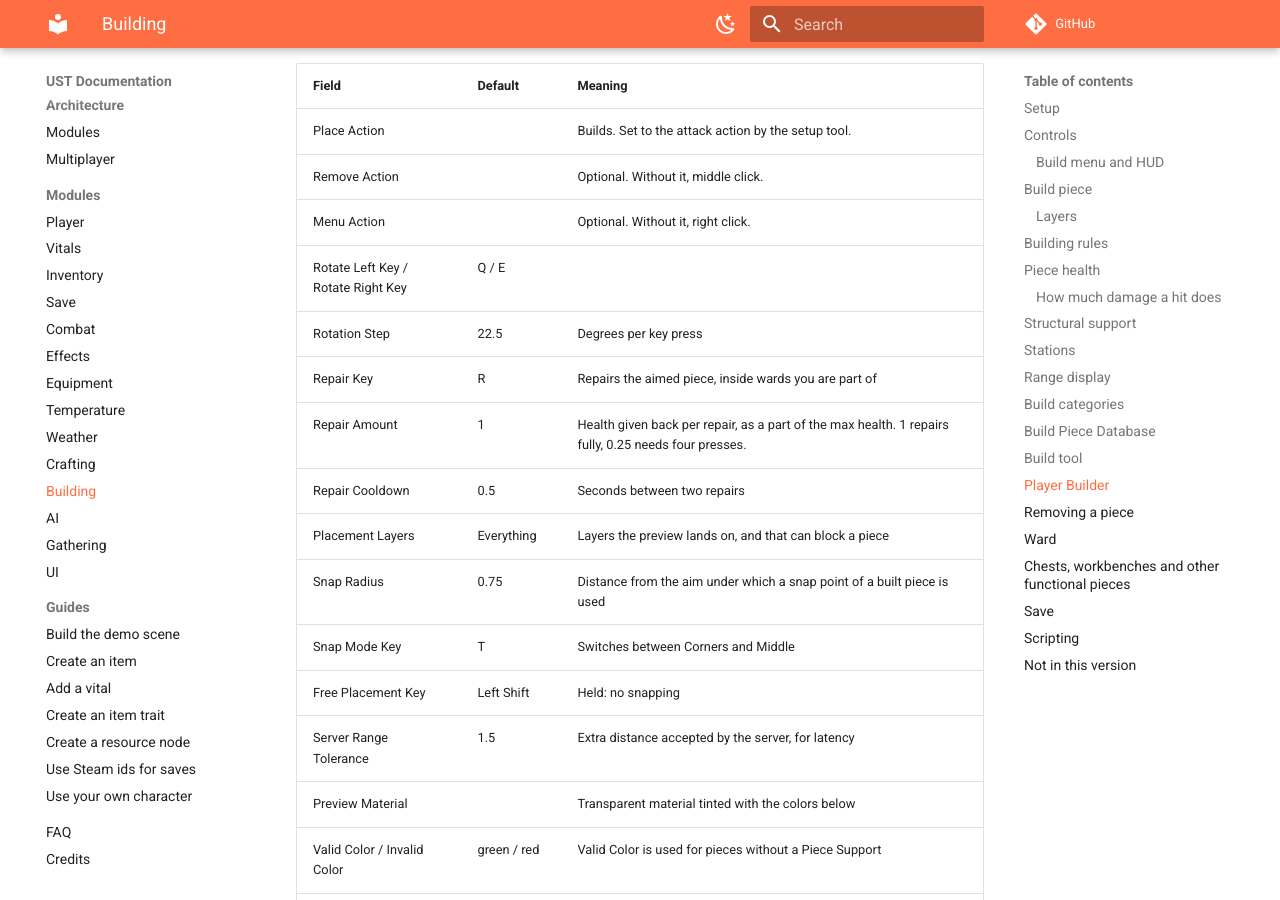
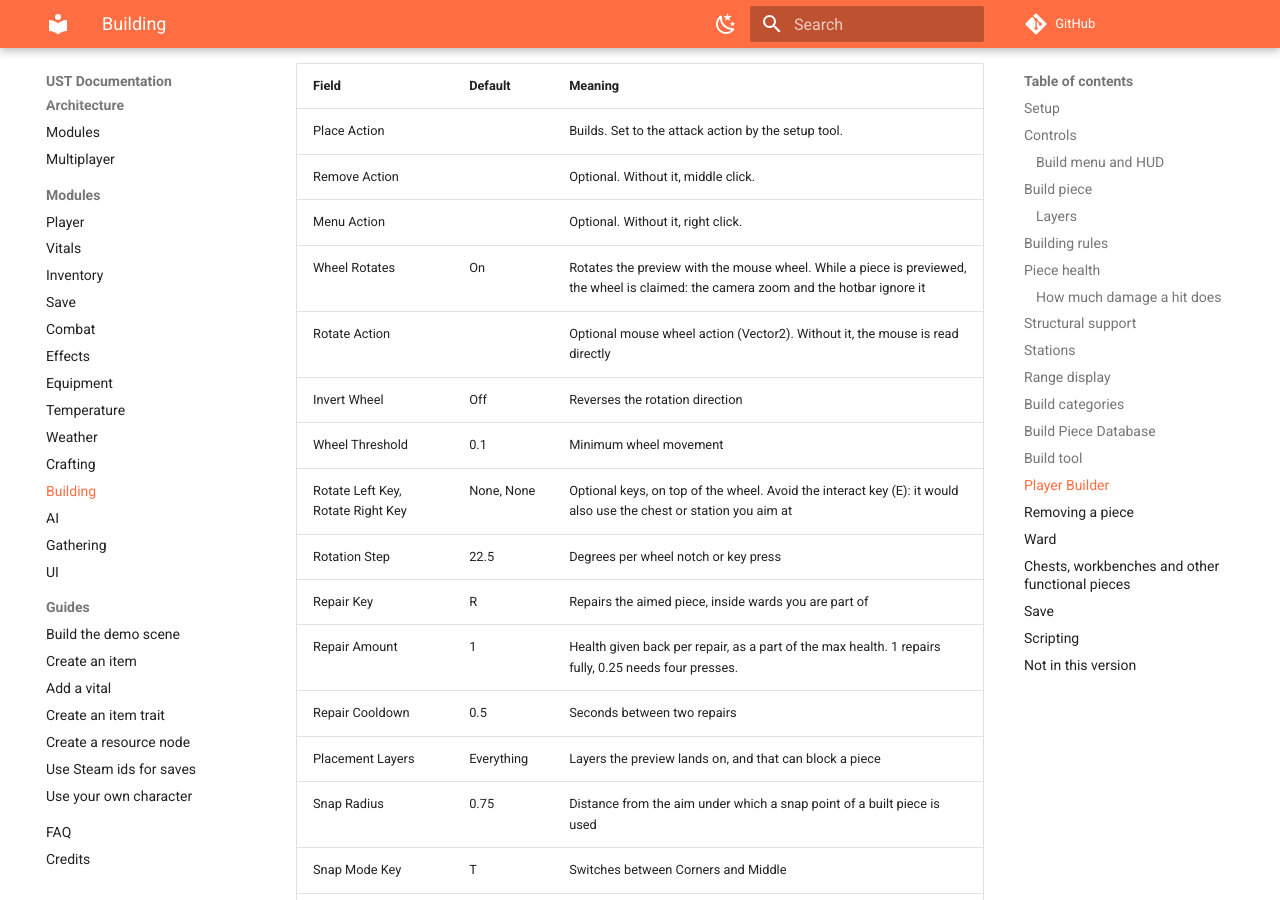
Before and after one commit to eonir/ust-docs, an MkDocs documentation site: the page built from docs/modules/building.md, in a window 1280 px wide and 900 px high, scrolled down 11016 px. Built offline with MkDocs 1.6.1 and Material for MkDocs 9.7.7, drawn with Linux system fonts in a browser that asks for light colours; comment, search, counter and statistics services are not loaded; some of the changed text lies outside the part shown.

Commit message:
Add files via upload

```diff
--- a/docs/modules/building.md
+++ b/docs/modules/building.md
@@ -28,7 +28,7 @@ The module is optional: add `UST_DISABLE_BUILDING` to the Scripting Define Symbo
 |---|---|
 | Attack (left click) | Build the selected piece |
 | Right click | Open or close the build menu |
-| Q / E | Rotate by **Rotation Step** |
+| Mouse wheel | Rotate by **Rotation Step**. The camera does not zoom while a piece is previewed |
 | T | Switch the snap mode: **Corners** or **Middle** |
 | Hold Left Shift | Free placement: no snapping, the piece goes exactly where you aim |
 | Middle click | Remove the built piece under the crosshair |
@@ -66,7 +66,7 @@ afford the piece.
 | Root | | Object shown while building |
 | Piece Text, Cost Text, Hint Text | | Selected piece, its cost, and the controls or the reason it cannot be built |
 | Enough Color, Missing Color, Problem Color | green, red, red | Cost lines the player can or cannot pay, and the reason a piece cannot be built |
-| Controls | LMB build   RMB menu   Q/E rotate | Fixed controls, shown after the snap mode |
+| Controls | LMB build   RMB menu   Wheel rotate | Fixed controls, shown after the snap mode |
 | Snap Format | Snap: {0} ({1} to switch, hold {2} for free) | {0} the snap mode, {1} its key, {2} the free placement key |
 | Remove Format | MMB remove {0} | Shown when the aimed piece can be removed. {0} its name |
 | Repair Format | {0} repair | Shown when the aimed piece is damaged and can be repaired. {0} the repair key |
@@ -74,7 +74,7 @@ afford the piece.
 | Support Format | Support {0}% | Support of the preview or of the aimed piece, in percent |
 
 The snap, free placement and repair keys shown come from `PlayerBuilder`: change a key there and the HUD follows.
-**Controls** is plain text: update it if you change the rotate keys or the mouse buttons.
+**Controls** is plain text: update it if you change the rotation input or the mouse buttons.
 
 ## Build piece
 
@@ -320,8 +320,12 @@ Give an item the **Building > Build Tool** trait.
 | Place Action | | Builds. Set to the attack action by the setup tool. |
 | Remove Action | | Optional. Without it, middle click. |
 | Menu Action | | Optional. Without it, right click. |
-| Rotate Left Key / Rotate Right Key | Q / E | |
-| Rotation Step | 22.5 | Degrees per key press |
+| Wheel Rotates | On | Rotates the preview with the mouse wheel. While a piece is previewed, the wheel is claimed: the camera zoom and the hotbar ignore it |
+| Rotate Action | | Optional mouse wheel action (Vector2). Without it, the mouse is read directly |
+| Invert Wheel | Off | Reverses the rotation direction |
+| Wheel Threshold | 0.1 | Minimum wheel movement |
+| Rotate Left Key, Rotate Right Key | None, None | Optional keys, on top of the wheel. Avoid the interact key (E): it would also use the chest or station you aim at |
+| Rotation Step | 22.5 | Degrees per wheel notch or key press |
 | Repair Key | R | Repairs the aimed piece, inside wards you are part of |
 | Repair Amount | 1 | Health given back per repair, as a part of the max health. 1 repairs fully, 0.25 needs four presses. |
 | Repair Cooldown | 0.5 | Seconds between two repairs |
```
Also changed, not shown: docs/getting-started/quick-start.md (+1 -1 lines), docs/modules/player.md (+2 -1 lines), docs/modules/ui.md (+4 -0 lines).
